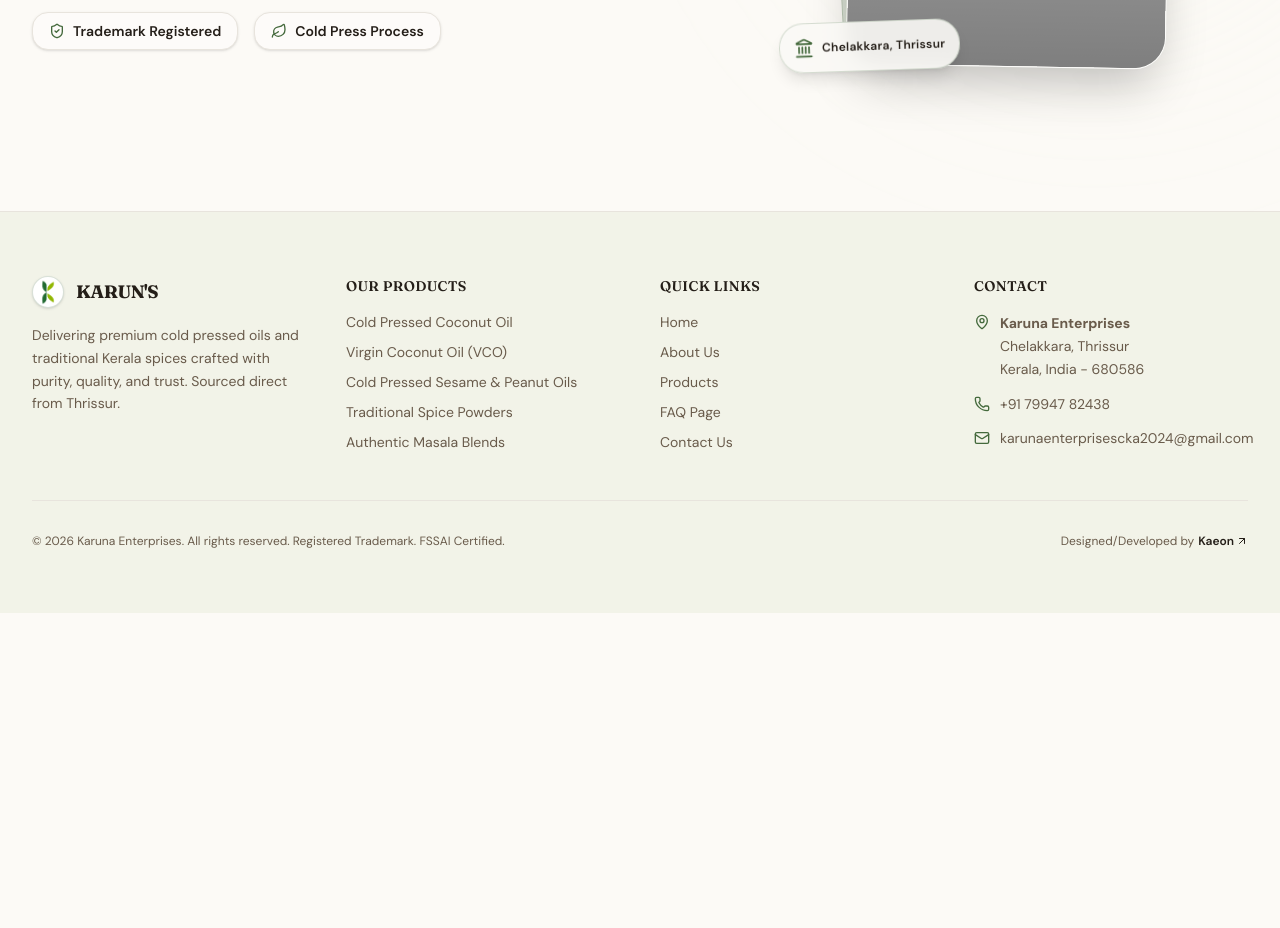
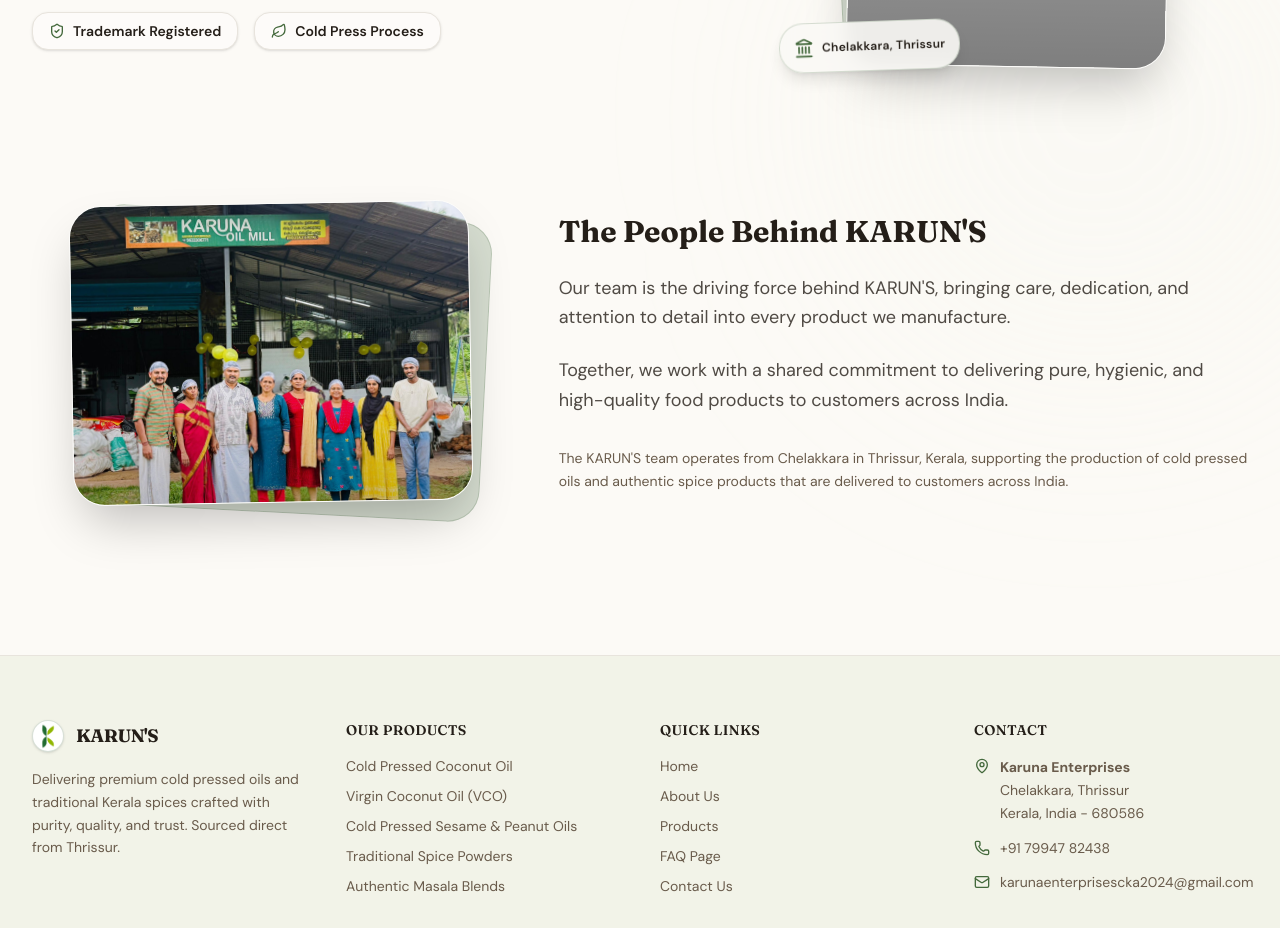
Before and after one commit to karunsoil24/Karunsoil, a Next.js app: page /about in a window 1280 px wide. Shown: the part 800-1728 px from the top of the page. Before the commit the page ends 1413 px from the top, so only its background shows below. Built offline with nearby package versions, Linux system fonts and the light colour scheme; grey boxes are pictures that could not be loaded.

Commit message:
feat: add 'The People Behind KARUN'S' staff section to About Us page and update organization schema

```diff
--- a/src/app/about/page.tsx
+++ b/src/app/about/page.tsx
@@ -106,6 +106,46 @@
         </div>
       </section>
 
+      {/* --- STAFF/TEAM SECTION --- */}
+      <section className="max-w-7xl mx-auto px-4 sm:px-6 lg:px-8 py-12">
+        <div className="grid grid-cols-1 lg:grid-cols-12 gap-12 items-center">
+          {/* Image (Left on Desktop, First on Mobile) */}
+          <div className="lg:col-span-5 relative flex items-center justify-center py-6">
+            {/* Stacked background card (Layered under) */}
+            <div className="absolute w-[280px] h-[210px] sm:w-[400px] sm:h-[300px] bg-primary/20 border border-primary/20 rounded-[2rem] transform rotate-3 translate-x-[15px] translate-y-[10px] pointer-events-none" />
+
+            {/* Main image card (Layered over) */}
+            <div className="relative w-[280px] h-[210px] sm:w-[400px] sm:h-[300px] rounded-[2rem] overflow-hidden shadow-2xl border border-white/50 bg-[#FAF9F5] transform -rotate-1 hover:rotate-0 transition-transform duration-500">
+              <Image
+                src="/assets/karuns-team-thrissur-kerala.jpeg"
+                alt="KARUN'S production and operations team at Karuna Enterprises in Chelakkara, Thrissur, Kerala"
+                fill
+                loading="lazy"
+                className="object-cover"
+                sizes="(max-w-640px) 280px, 400px"
+              />
+              <div className="absolute inset-0 bg-gradient-to-t from-black/20 via-transparent to-transparent pointer-events-none" />
+            </div>
+          </div>
+
+          {/* Content (Right on Desktop, Second on Mobile) */}
+          <div className="lg:col-span-7 text-left space-y-6">
+            <h2 className="font-display text-2xl sm:text-3xl font-bold text-foreground">
+              The People Behind KARUN&apos;S
+            </h2>
+            <p className="text-foreground/80 text-base sm:text-lg leading-relaxed">
+              Our team is the driving force behind KARUN&apos;S, bringing care, dedication, and attention to detail into every product we manufacture.
+            </p>
+            <p className="text-foreground/80 text-base sm:text-lg leading-relaxed">
+              Together, we work with a shared commitment to delivering pure, hygienic, and high-quality food products to customers across India.
+            </p>
+            <p className="text-sm text-muted-foreground leading-relaxed pt-2">
+              The KARUN&apos;S team operates from Chelakkara in Thrissur, Kerala, supporting the production of cold pressed oils and authentic spice products that are delivered to customers across India.
+            </p>
+          </div>
+        </div>
+      </section>
+
       {/* Behind The Scenes Section - Temporarily Disabled */}
       {/*
       <section className="max-w-7xl mx-auto px-4 sm:px-6 lg:px-8 py-20 text-left">
--- a/src/app/layout.tsx
+++ b/src/app/layout.tsx
@@ -125,6 +125,9 @@
       "contactType": "sales",
       "areaServed": "IN",
       "availableLanguage": ["en", "ml"]
+    },
+    "employee": {
+      "@type": "Organization"
     }
   };
 
```
Also changed, not shown: public/assets/karuns-team-thrissur-kerala.jpeg (added).
